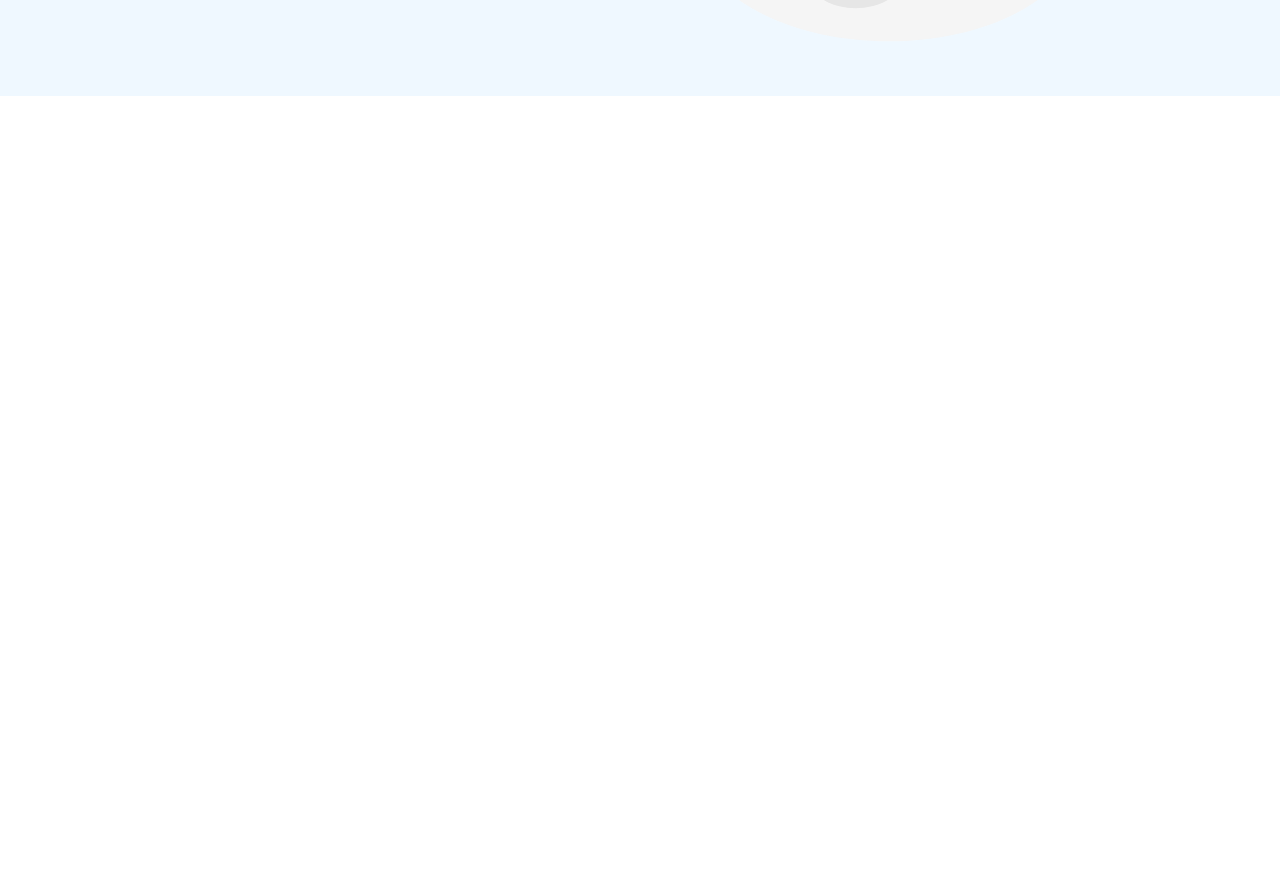
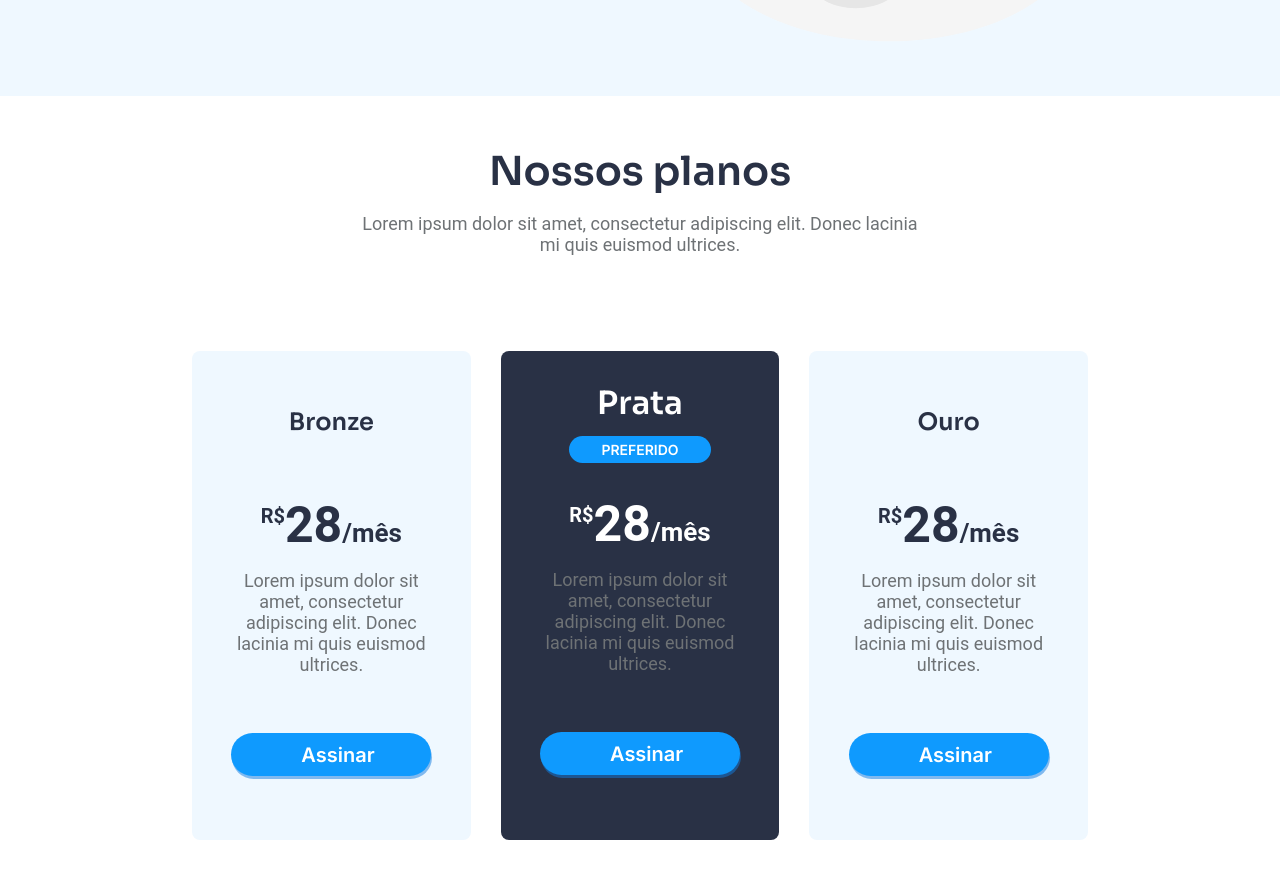
Before and after one commit to d0ugui/codelandia, a React (Create React App) app in the folder rachi/: page / in a window 1280 px wide. Shown: the part 1568-2446 px from the top of the page. Before the commit the page ends 1664 px from the top, so only its background shows below. Built offline with nearby package versions, Linux system fonts and the light colour scheme.

Commit message:
creating section plans

```diff
--- a/rachi/src/App.js
+++ b/rachi/src/App.js
@@ -1,5 +1,6 @@
 import { Header } from './components/Header';
 import { Hero } from './components/Hero';
+import { Plans } from './components/Plans';
 import { Store } from './components/Store';
 import { Works } from './components/Works';
 
@@ -13,6 +14,7 @@ function App() {
       <Hero />
       <Works />
       <Store />
+      <Plans />
     </>
   );
 }
--- a/rachi/src/components/Button.js
+++ b/rachi/src/components/Button.js
@@ -1,4 +1,4 @@
-import styled from 'styled-components';
+import styled, { css } from 'styled-components';
 
 export const Button = styled.button`
   width: 200px;
@@ -20,4 +20,12 @@ export const Button = styled.button`
   &:hover {
     filter: brightness(0.8);
   }
+
+  ${({ card }) => css`
+    height: ${card && '43px'};
+    margin-top: ${card && '58px'};
+    margin-bottom: ${card && '64px'};
+    padding: ${card && '0 70px'};
+
+  `};
 `;
--- /dev/null
+++ b/rachi/src/components/Card/index.js
@@ -0,0 +1,29 @@
+import { Button } from '../Button';
+
+import { Container } from './styles';
+
+export function Card({ title, special }) {
+  return (
+    <Container special={special}>
+      <h3>{title}</h3>
+      {special
+        && (
+        <a href="#">
+          Preferido
+        </a>
+        )}
+      <div>
+        <span>R$</span>
+        <span>28</span>
+        <span>/mês</span>
+      </div>
+      <p>
+        Lorem ipsum dolor sit amet, consectetur adipiscing elit.
+        Donec lacinia mi quis euismod ultrices.
+      </p>
+      <Button card>
+        Assinar
+      </Button>
+    </Container>
+  );
+}
--- /dev/null
+++ b/rachi/src/components/Card/styles.js
@@ -0,0 +1,63 @@
+import styled from 'styled-components';
+
+export const Container = styled.div`
+  width: 100%;
+  display: flex;
+  flex-direction: column;
+  align-items: center;
+
+  background-color: ${({ special }) => (special ? '#293145' : '#EFF8FF')};
+  border-radius: 8px;
+
+  h3 {
+    font-size: ${({ special }) => (special ? '32px' : '24px')};
+    font-family: 'Sora', sans-serif;
+    font-weight: 600;
+    color: ${({ special }) => (special ? '#fff' : '#293145')};
+    margin-top: ${({ special }) => (special ? '32px' : '56px')};
+  }
+
+  a {
+    font-size: 14px;
+    font-family: 'Inter', sans-serif;
+    font-weight: 600;
+    text-transform: uppercase;
+    color: #fff;
+    background: #0F9AFE;
+    padding: 5px 32px;
+    border-radius: 15px;
+    margin-top: 13px;
+  }
+
+  & > div {
+    margin-top: ${({ special }) => (special ? '32px' : '59px')};
+
+    span {
+      color: ${({ special }) => (special ? '#fff' : '#293145')};
+      font-weight: 700;
+      font-family: 'Roboto', sans-serif;
+    }
+
+    span:nth-child(1) {
+      font-size: 20px;
+      position: relative;
+      top: -19px;
+    }
+
+    span:nth-child(2) {
+      font-size: 50px;
+    }
+
+    span:last-child{
+      font-size: 26px;
+    }
+  }
+
+  p {
+    font-family: 'Roboto', sans-serif;
+    font-size: 18px;
+    padding: 0 35px;
+    margin-top: 47px;
+  }
+
+`;
--- /dev/null
+++ b/rachi/src/components/Plans/index.js
@@ -0,0 +1,21 @@
+import { Card } from '../Card';
+import { Title } from '../Title';
+
+import { Container, Cards } from './styles';
+
+export function Plans() {
+  return (
+    <Container>
+      <Title>Nossos planos</Title>
+      <p>
+        Lorem ipsum dolor sit amet, consectetur adipiscing elit. Donec lacinia
+        mi quis euismod ultrices.
+      </p>
+      <Cards>
+        <Card title="Bronze" />
+        <Card title="Prata" special="true" />
+        <Card title="Ouro" />
+      </Cards>
+    </Container>
+  );
+}
--- /dev/null
+++ b/rachi/src/components/Plans/styles.js
@@ -0,0 +1,33 @@
+import styled from 'styled-components';
+
+export const Container = styled.div`
+  width: 100%;
+  max-width: 70%;
+  margin: 0 auto;
+
+  display: flex;
+  flex-direction: column;
+  align-items: center;
+
+  h2 {
+    margin-top: 50px;
+  }
+
+  p {
+    color: #6E7275;
+    font-size: 18px;
+    font-family: 'Roboto', sans-serif;
+    margin-top: 16px;
+    max-width: 570px;
+    text-align: center;
+  }
+`;
+
+export const Cards = styled.div`
+  width: 100%;
+  display: grid;
+  grid-template-columns: repeat(3, 1fr);
+  gap: 30px;
+  margin-top: 96px;
+  margin-bottom: 130px;
+`;
--- a/rachi/src/components/Store/index.js
+++ b/rachi/src/components/Store/index.js
@@ -16,8 +16,12 @@ export function Store() {
             ipsum autem asperiores quaerat a? Ad, accusamus asperiores.
           </p>
           <div>
-            <img src={google} alt="Play Store" />
-            <img src={apple} alt="Apple Store" />
+            <a href="#">
+              <img src={google} alt="Play Store" />
+            </a>
+            <a href="#">
+              <img src={apple} alt="Apple Store" />
+            </a>
           </div>
         </div>
 
--- a/rachi/src/components/Store/styles.js
+++ b/rachi/src/components/Store/styles.js
@@ -29,9 +29,14 @@ export const Content = styled.div`
     }
 
     div {
-      img + img {
+      a {
+        & + a {
         margin-left: 25px;
-        margin-top: 35px;
+        }
+
+        img {
+          margin-top: 35px;
+        }
       }
     }
   }
```
Also changed, not shown: rachi/.eslintrc.js.
